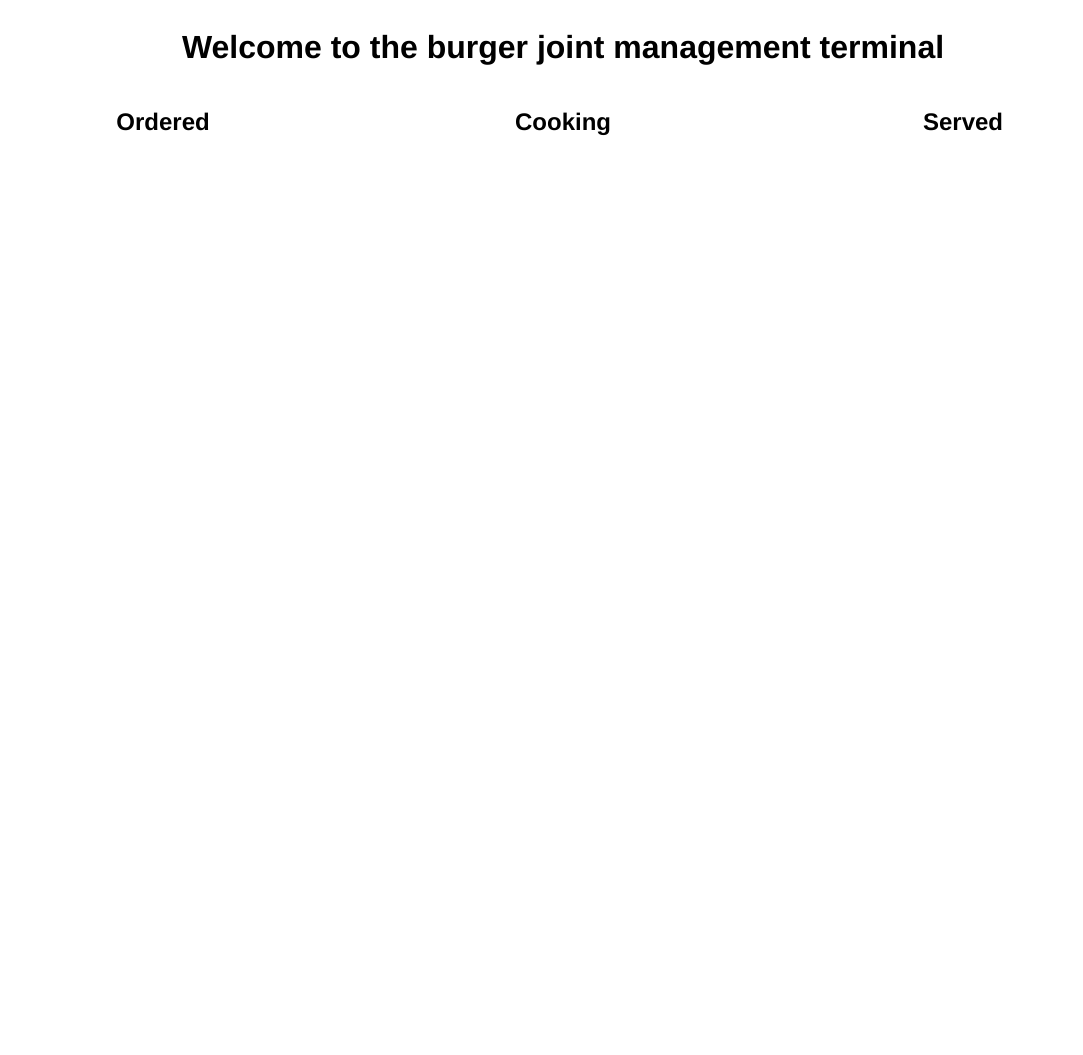
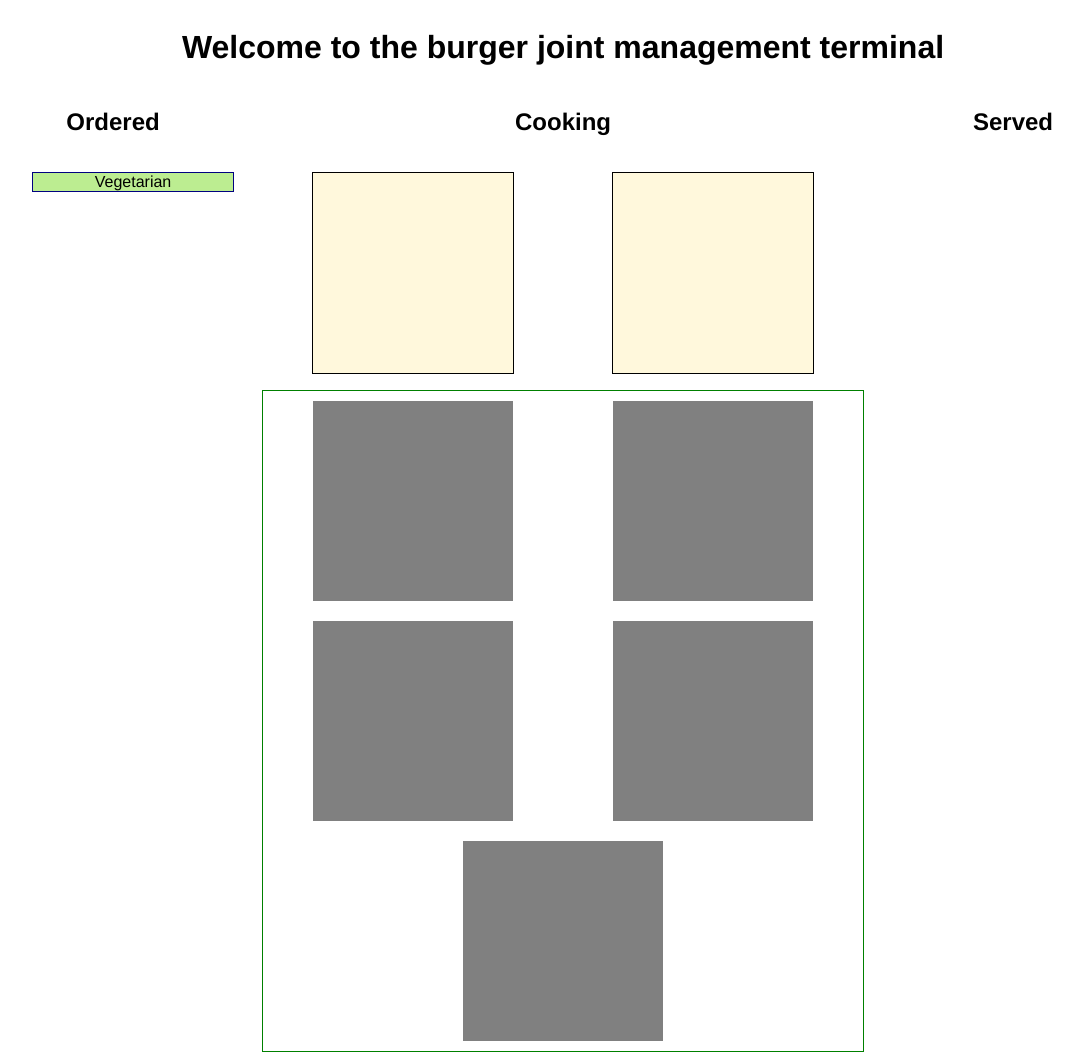
Before and after one commit to IanThorp/burgerJoint, a plain HTML site: page index.html in a window 1280 px wide. Shown: the whole page, without its empty margins (77-1160 px from the left). Before the commit the page ends 800 px from the top, so only its background shows below. Drawn offline with nearby package versions, Linux system fonts and the light colour scheme.

Commit message:
Add working list queues

```diff
--- a/grill.js
+++ b/grill.js
@@ -28,4 +28,9 @@ class Grill{
 			return cookedBurgers;
 		})
 	}
+
+	render($location, template){
+		console.log(this)
+		$location.append(template(this))
+	}
 }
--- a/index.html
+++ b/index.html
@@ -19,21 +19,30 @@
 		</div>
 		<div id="cooking-module" class="burger-list">
 			<h2>Cooking</h2>
-			<ul id="veggie-queue"></ul>
-			<ul id="beef-queue"
-			<ul id="grilling-list"></ul>
+			<div id="cooking-queues">
+				<ul id="veggie-queue"></ul>
+				<ul id="beef-queue"></ul>
+			</div>
+			<div id="grill-spaces">
+				<script id="grill-template" type="text/template">
+					<div id="grill-{{grillNum}}" class="grill">
+						<ul class="cooking-list">
+						</ul>
+					</div>
+				</script>
+			</div>
 		</div>
 		<div id="served-module" class="burger-list">
 			<h2>Served</h2>
 			<ul id="served-list"></ul>
 		</div>
 		<script id="burger-template" type="text/template">
-				<div id="order-{{orderNumber}}" class="burger-item {{type}}">
+				<li id="order-{{orderNum}}" class="burger-item {{type}}">
 					<p class="visible">{{type}}</p>
 					<p class="hidden">notes: {{notes}}</p>
-					<p class="hidden">served: {{complete}}</p>
-					<p class="hidden">number: {{orderNumber}}</p>
-				</div>
+					<p class="hidden">status: <span class="status-text">{{status}}</span></p>
+					<p class="hidden">number: {{orderNum}}</p>
+				</li>
 		</script>
 	</main>
 </body>
--- a/index.js
+++ b/index.js
@@ -1,14 +1,23 @@
 var grills = [];
+var orders = [];
 
-var $ui, $orderedList, $cookingList, $servedList, burgerTemplate;
+var $ui, $orderedList, $grillSpaces, $servedList, burgerTemplate, grillTemplate;
 
 function cacheDom() {
 	$ui = $('main');
 	$orderedList = $ui.find("#ordered-list");
-	$cookingList = $ui.find("#cooking-list");
+	$grillSpaces = $ui.find("#grill-spaces");
 	$servedList = $ui.find("#served-list");
-	var templateScript = $ui.find("#burger-template").html();
-	burgerTemplate = Handlebars.compile(templateScript);
+	burgerTemplate = Handlebars.compile($ui.find("#burger-template").html());
+	grillTemplate = Handlebars.compile($ui.find("#grill-template").html());
+}
+
+function generateGrills(number){
+	for(var i = 1; i <= number; i++){
+		var grill = new Grill(i);
+		grill.render($grillSpaces, grillTemplate)
+		grills.push(grill);
+	}
 }
 
 function generateOrder(orderNum) {
@@ -18,8 +27,7 @@ function generateOrder(orderNum) {
 
 function continuouslyGenerateOrders(interval, orderNum) {
 	var currentBurger = generateOrder(orderNum);
-	console.log(currentBurger)
-	ordered.push(currentBurger);
+	orders.push(currentBurger)
 	renderBurger(currentBurger);
 	orderNum++;
 	setTimeout(function(){continuouslyGenerateOrders(interval, orderNum)}, interval);
@@ -36,14 +44,29 @@ function renderBurger(burger){
 	$orderedList.append(burgerHtml)
 	var currentItem = $orderedList.children().last()
 	doubleClickListener(currentItem)
+	createDraggables(currentItem)
 }
 
-function createDraggables() {
-	$("#ordered-list").draggable()
+function createDraggables(item) {
+	item.draggable({
+		revert: "invalid",
+		scope: "items",
+		helper: "clone"
+	})
 }
 
 function createDroppable() {
-	$("cooking-list").droppable()
+	$("#cooking-module").droppable({
+		scope: "items",
+		drop: function(event, ui){
+			var htmlId = $(ui.draggable).attr("id");
+			var orderIndex = parseInt(htmlId.replace("order-", ""));
+			orders[orderIndex].status = "queued";
+			$(ui.draggable).find(".status-text").text("queued");
+			$(ui.draggable).detach().appendTo("#beef-queue");
+			$(ui.draggable).draggable({disabled: "true"});
+		}
+	})
 }
 
 function doubleClickListener(target){
@@ -57,8 +80,9 @@ function doubleClickListener(target){
 $(function(){
 	console.log("Success");
 	cacheDom();
-	createSortables();
-	continuouslyGenerateOrders(100000000000, 1);
+	generateGrills(5);
+	createDroppable();
+	continuouslyGenerateOrders(3000000, 0);
 })
 
 
--- a/styles.css
+++ b/styles.css
@@ -37,16 +37,61 @@ main ul {
 	flex-direction: column;
 	border: 1px solid navy;
 	width: 200px;
+	align-items: center;
 }
 
 .burger-item p {
 	margin: 0;
 }
 
-#cooking-queue {
+#cooking-module {
+	display: flex;
+	flex-direction: column;
+	align-items: center;
+}
+
+#cooking-queues {
+	display: flex;
+	flex-direction: row;
+	justify-content: space-around;
+	width: 100%;
+}
+
+#beef-queue, #veggie-queue {
 	border: 1px, solid, purple;
-	height: 800px;
-	width: 300px;
+	height: 200px;
+	width: 200px;
+	padding-left: 0;
+	background-color: cornsilk;
+	border: 1px solid black;
+}
+
+#grill-spaces {
+	width: 100%;
+	display: flex;
+	border: 1px solid green;
+	flex-direction: row;
+	flex-wrap: wrap;
+	justify-content: space-around;
+}
+
+.grill {
+	background-color: grey;
+	width: 200px;
+	height: 200px;
+	margin: 10px;
+}
+
+#cooking-module {
+	flex: 2;
+}
+
+#ordered-module {
+	flex: 1;
+}
+
+#served-module {
+	flex: 1;
 }
 
 .Vegetarian {
```
